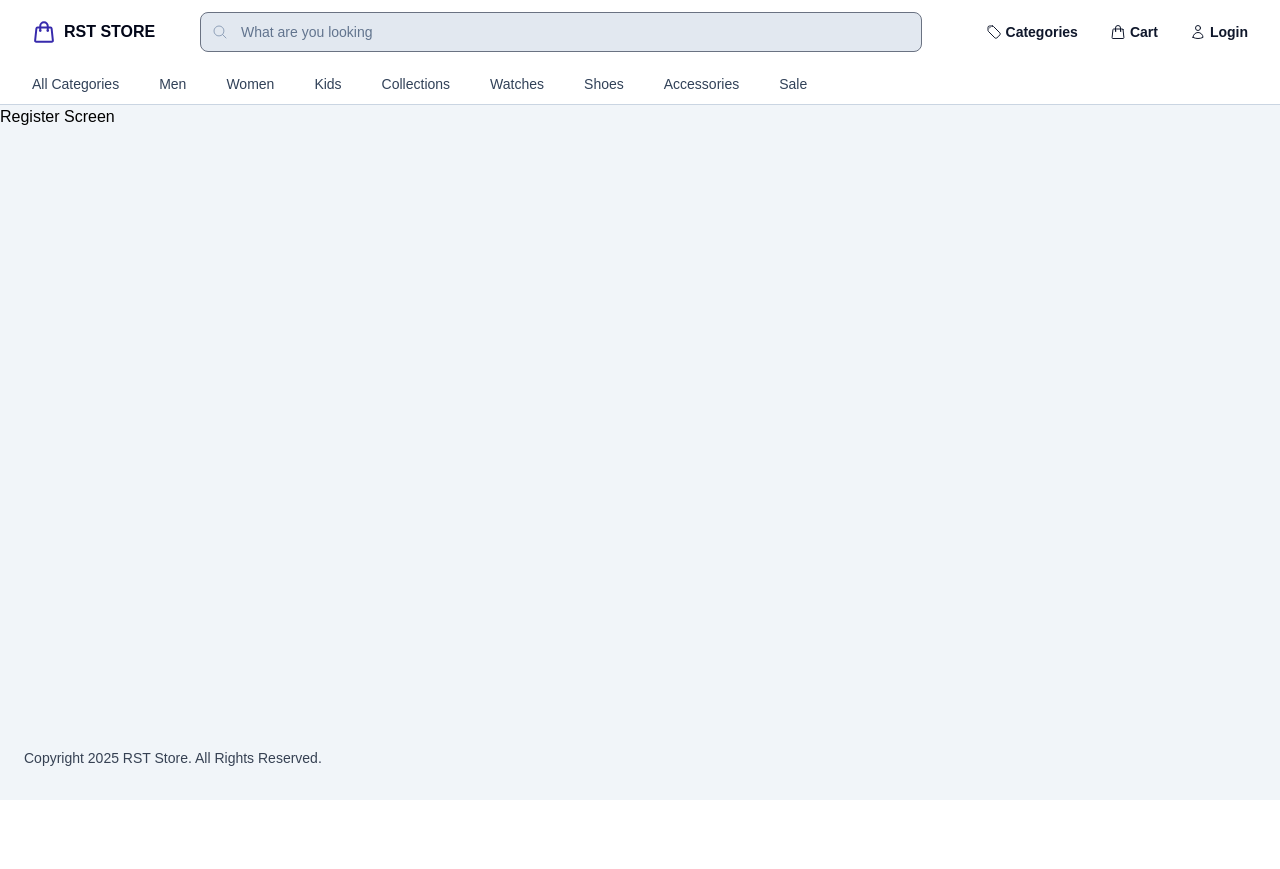
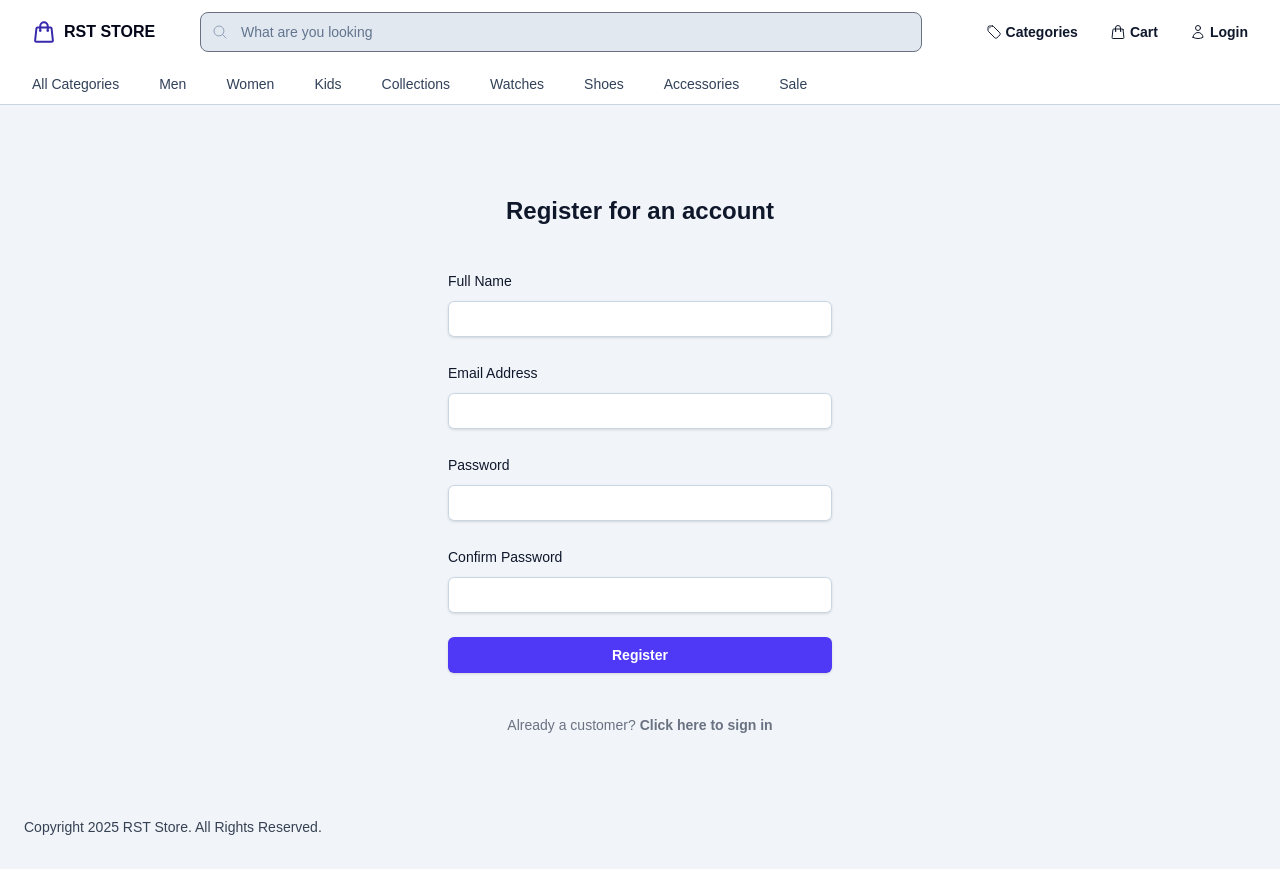
Before and after one commit to vishalp0407/rststore, a React (Vite) app in the folder client/: page /register in a window 1280 px wide. Before the commit the page ends 800 px from the top, so only its background shows below. Built offline with nearby package versions, Linux system fonts and the light colour scheme; a web font is replaced by a local one.

Commit message:
Step 43 completed: - Created a new screen and functionality for user registration

```diff
--- a/client/src/components/Header/DesktopMenu.jsx
+++ b/client/src/components/Header/DesktopMenu.jsx
@@ -10,7 +10,7 @@ import { useDispatch, useSelector } from "react-redux";
 
 import MenuItem from "./MenuItem";
 import { logout } from "@slices/authSlice";
-import { useLogoutMutation } from "@slices/userApiSlice";
+import { useLogoutMutation } from "@slices/usersApiSlice";
 
 const DeskTopMenu = () => {
   const dispatch = useDispatch();
--- a/client/src/screens/Login/index.jsx
+++ b/client/src/screens/Login/index.jsx
@@ -4,7 +4,7 @@ import { useDispatch, useSelector } from "react-redux";
 import { toast } from "react-toastify";
 
 import { setCredentials } from "@slices/authSlice";
-import { useLoginMutation } from "@slices/userApiSlice";
+import { useLoginMutation } from "@slices/usersApiSlice";
 
 const LoginScreen = () => {
   const dispatch = useDispatch();
--- a/client/src/screens/Register/index.jsx
+++ b/client/src/screens/Register/index.jsx
@@ -1,7 +1,154 @@
+import { useEffect, useState } from "react";
+import { useDispatch, useSelector } from "react-redux";
+import { Link, useLocation, useNavigate } from "react-router-dom";
+
+import { setCredentials } from "@slices/authSlice";
+import { useRegisterMutation } from "@slices/usersApiSlice";
+import { toast } from "react-toastify";
+
 const RegisterScreen = () => {
+  const dispatch = useDispatch();
+  const navigate = useNavigate();
+
+  const [name, setName] = useState("");
+  const [email, setEmail] = useState("");
+  const [password, setPassword] = useState("");
+  const [confirmPassword, setConfirmPassword] = useState("");
+
+  const [register, { isLoading }] = useRegisterMutation();
+  console.log(useRegisterMutation());
+  const { userInfo } = useSelector((state) => state.auth);
+
+  const { search } = useLocation();
+  const sp = new URLSearchParams(search);
+  const redirect = sp.get("redirect") || "/";
+
+  useEffect(() => {
+    if (userInfo) {
+      navigate(redirect);
+    }
+  }, [navigate, redirect, userInfo]);
+
+  const handleSubmit = async (e) => {
+    e.preventDefault();
+
+    if (password !== confirmPassword) {
+      toast.error("Passwords do not match");
+      return;
+    } else {
+      try {
+        const response = await register({ name, email, password }).unwrap();
+        dispatch(setCredentials({ ...response }));
+        navigate(redirect);
+      } catch (error) {
+        console.log(error);
+        toast.error(error?.data?.message);
+      }
+    }
+  };
+
   return (
     <div>
-      <h2>Register Screen</h2>
+      <div className="flex min-h-full flex-1 flex-col justifyu-center px-6 py-12 lg:px-8">
+        <div className="sm:mx-auto sm:w-full sm:max-w-sm">
+          <h2 className="tracking-light mt-10 text-center text-2xl font-bold leading-9 text-slate-900">
+            Register for an account
+          </h2>
+        </div>
+        <div className="mt-10 sm:mx-auto sm:w-full sm:max-w-sm">
+          <form onSubmit={handleSubmit} className="space-y-6">
+            <div>
+              <label
+                htmlFor="name"
+                className="block text-sm font-medium leading-6 text-slate-900"
+              >
+                Full Name
+              </label>
+              <div className="mt-2">
+                <input
+                  type="text"
+                  id="name"
+                  required
+                  value={name}
+                  onChange={(e) => setName(e.target.value)}
+                  className="block w-full rounded-md border-0 py-1.5 text-slate-900 shadow-sm ring-1 ring-inset ring-slate-300 placeholder:text-slate-500 focus:ring-2 focus:ring-inset focus:ring-indigo-600 sm:text-sm sm:leading-6"
+                />
+              </div>
+            </div>
+            <div>
+              <label
+                htmlFor="email"
+                className="block text-sm font-medium leading-6 text-slate-900"
+              >
+                Email Address
+              </label>
+              <div className="mt-2">
+                <input
+                  type="email"
+                  id="email"
+                  required
+                  value={email}
+                  onChange={(e) => setEmail(e.target.value)}
+                  className="block w-full rounded-md border-0 py-1.5 text-slate-900 shadow-sm ring-1 ring-inset ring-slate-300 placeholder:text-slate-500 focus:ring-2 focus:ring-inset focus:ring-indigo-600 sm:text-sm sm:leading-6"
+                />
+              </div>
+            </div>
+            <div>
+              <label
+                htmlFor="password"
+                className="block text-sm font-medium leading-6 text-slate-900"
+              >
+                Password
+              </label>
+              <div className="mt-2">
+                <input
+                  type="password"
+                  id="password"
+                  required
+                  value={password}
+                  onChange={(e) => setPassword(e.target.value)}
+                  className="block w-full rounded-md border-0 py-1.5 text-slate-900 shadow-sm ring-1 ring-inset ring-slate-300 placeholder:text-slate-500 focus:ring-2 focus:ring-inset focus:ring-indigo-600 sm:text-sm sm:leading-6"
+                />
+              </div>
+            </div>
+            <div>
+              <label
+                htmlFor="confirmPassword"
+                className="block text-sm font-medium leading-6 text-slate-900"
+              >
+                Confirm Password
+              </label>
+              <div className="mt-2">
+                <input
+                  type="password"
+                  id="confirmPassword"
+                  required
+                  value={confirmPassword}
+                  onChange={(e) => setConfirmPassword(e.target.value)}
+                  className="block w-full rounded-md border-0 py-1.5 text-slate-900 shadow-sm ring-1 ring-inset ring-slate-300 placeholder:text-slate-500 focus:ring-2 focus:ring-inset focus:ring-indigo-600 sm:text-sm sm:leading-6"
+                />
+              </div>
+            </div>
+            <div>
+              <button
+                type="submit"
+                className="flex w-full justify-center rounded-md bg-indigo-600 px-3 py-1.5 text-sm font-semibold leading-6 text-white shadow-sm hover:bg-indigo-500 focus-visible:outline focus-visible:outline-2 focus-visible:outline-offset-2 focus-visible:outline-indigo-600"
+              >
+                {isLoading ? "Loading..." : "Register"}
+              </button>
+            </div>
+          </form>
+          <p className="mt-10 text-center text-sm text-gray-500">
+            Already a customer?{" "}
+            <Link
+              to="/login"
+              className="font-semibold leading-6 text-in digo-600 hover:text-indigo-500"
+            >
+              Click here to sign in
+            </Link>
+          </p>
+        </div>
+      </div>
     </div>
   );
 };
--- a/client/src/slices/userApiSlice.js
+++ /dev/null
@@ -1,22 +0,0 @@
-import { USERS_URL } from "../constants";
-import { apiSlice } from "./apiSlice";
-
-export const usersApiSlice = apiSlice.injectEndpoints({
-  endpoints: (builder) => ({
-    login: builder.mutation({
-      query: (credentials) => ({
-        url: `${USERS_URL}/login`,
-        method: "POST",
-        body: credentials,
-      }),
-    }),
-    logout: builder.mutation({
-      query: () => ({
-        url: `${USERS_URL}/logout`,
-        method: "POST",
-      }),
-    }),
-  }),
-});
-
-export const { useLoginMutation, useLogoutMutation } = usersApiSlice;
--- a/client/src/slices/usersApiSlice.js
+++ b/client/src/slices/usersApiSlice.js
@@ -0,0 +1,30 @@
+import { USERS_URL } from "../constants";
+import { apiSlice } from "./apiSlice";
+
+export const usersApiSlice = apiSlice.injectEndpoints({
+  endpoints: (builder) => ({
+    login: builder.mutation({
+      query: (credentials) => ({
+        url: `${USERS_URL}/login`,
+        method: "POST",
+        body: credentials,
+      }),
+    }),
+    logout: builder.mutation({
+      query: () => ({
+        url: `${USERS_URL}/logout`,
+        method: "POST",
+      }),
+    }),
+    register: builder.mutation({
+      query: (credentials) => ({
+        url: `${USERS_URL}`,
+        method: "POST",
+        body: credentials,
+      }),
+    }),
+  }),
+});
+
+export const { useLoginMutation, useLogoutMutation, useRegisterMutation } =
+  usersApiSlice;
```
